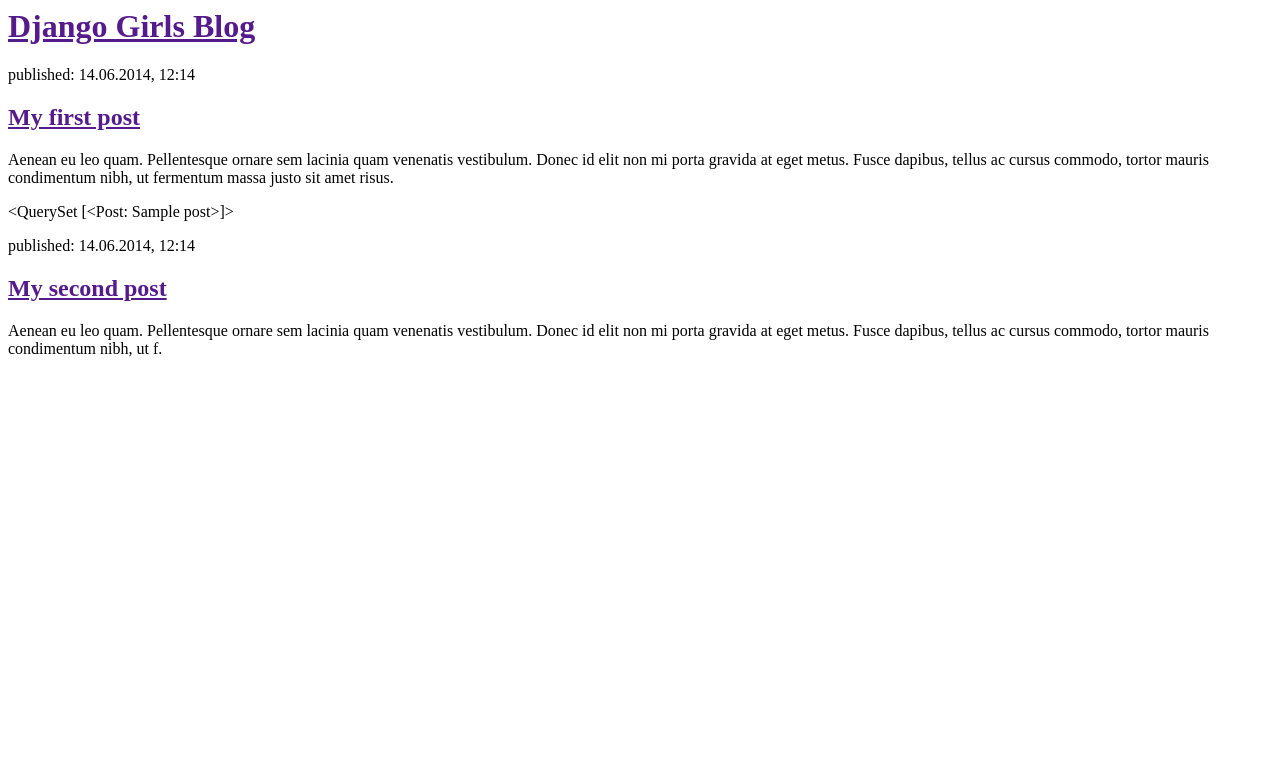
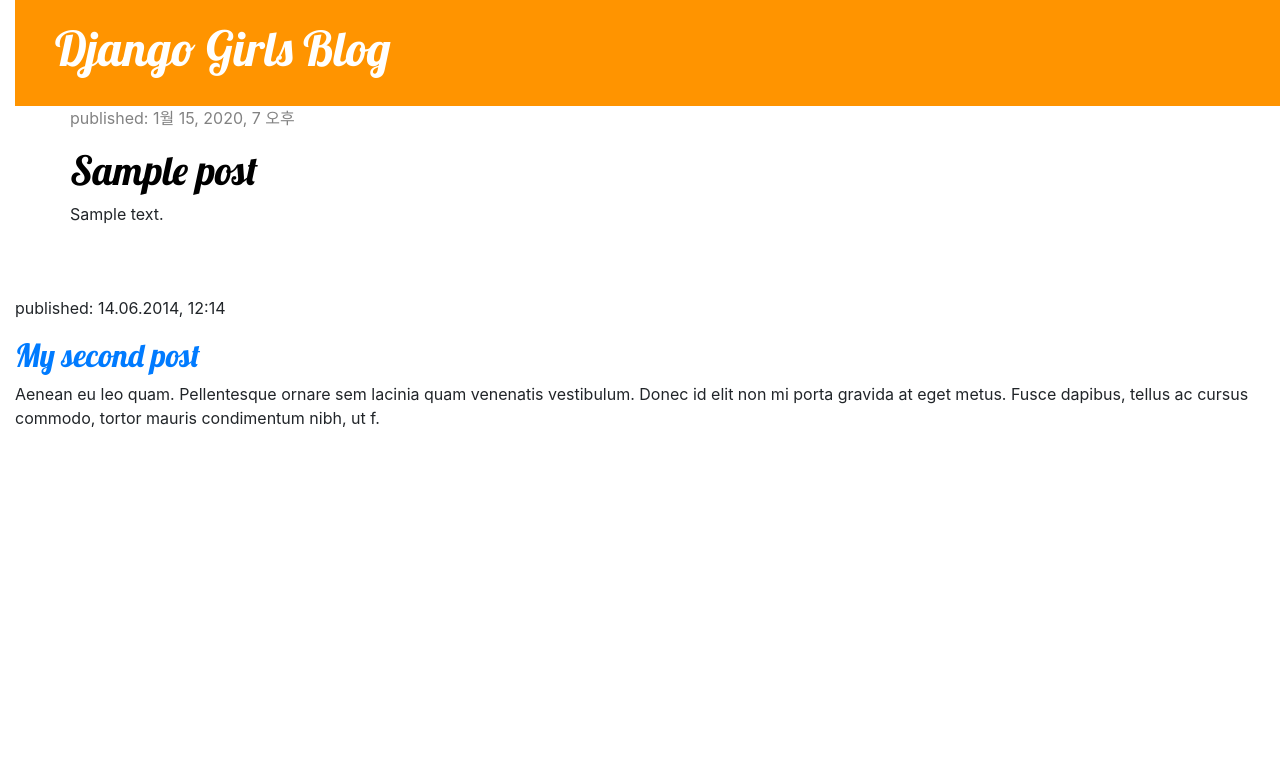
Before and after one commit to sellios/my-first-blog, a Django app: template blog/templates/blog/post_list.html in a window 1280 px wide. Shown: the top 783 px of the page. Run offline with Django 3.2, Linux system fonts and the light colour scheme; the template is opened without the code that fills it: values that come from a table or form of the project are taken from there, others are empty; tables that the repository leaves empty hold one stand-in row (values such as "Sample post"); some libraries are stand-ins or nearby versions.

Commit message:
2nd Changed the HTML for the site.

```diff
--- /dev/null
+++ b/blog/static/css/blog.css
@@ -0,0 +1,55 @@
+h1 a{
+    color: #fca205;
+    font-family : 'Lobster';   /* 폰트 수정 알림 */
+}
+
+body {
+    padding-left: 15px;
+}
+
+.page-header {
+    background-color: #ff9400;
+    margin-top: 0;
+    padding: 20px 20px 20px 40px;
+}
+
+.page-header h1, .page-header h1 a, .page-header h1 a:visited, .page-header h1 a:active {
+    color: #ffffff;
+    font-size: 36pt;
+    text-decoration: none;
+}
+
+.content {
+    margin-left: 40px;
+}
+
+h1, h2, h3, h4 {
+    font-family: 'Lobster', cursive;
+}
+
+.date {
+    color: #828282;
+}
+
+.save {
+    float: right;
+}
+
+.post-form textarea, .post-form input {
+    width: 100%;
+}
+
+.top-menu, .top-menu:hover, .top-menu:visited {
+    color: #ffffff;
+    float: right;
+    font-size: 26pt;
+    margin-right: 20px;
+}
+
+.post {
+    margin-bottom: 70px;
+}
+
+.post h1 a, .post h1 a:visited {
+    color: #000000;
+}
--- a/blog/templates/blog/post_list.html
+++ b/blog/templates/blog/post_list.html
@@ -1,20 +1,45 @@
+{% load static %}
+
 <html>
     <head>
-        <title>Django Girls blog</title>
+            <!-- 부트스트랩 추가-->
+            <link rel="stylesheet" href="https://stackpath.bootstrapcdn.com/bootstrap/4.1.3/css/bootstrap.min.css" integrity="sha384-MCw98/SFnGE8fJT3GXwEOngsV7Zt27NXFoaoApmYm81iuXoPkFOJwJ8ERdknLPMO" crossorigin="anonymous">
+
+            <!-- CSS 파일 추가 알려줌-->
+            <link rel="stylesheet" href="{% static 'css/blog.css' %}">
+
+            <!-- 폰트 바꾸기 -->
+            <link href="//fonts.googleapis.com/css?family=Lobster&subset=latin,latin-ext" rel="stylesheet" type="text/css">
+
+            <title>Django Girls blog</title>
     </head>
     <body>
-        <div>
+        <div class="page-header">
             <h1><a href="">Django Girls Blog</a></h1>
         </div>
-        {% for post in posts %}
-        <div>
-            <p>published: 14.06.2014, 12:14</p>
-            <h2><a href="">My first post</a></h2>
-            <p>Aenean eu leo quam. Pellentesque ornare sem lacinia quam venenatis vestibulum. Donec id elit non mi porta gravida at eget metus. Fusce dapibus, tellus ac cursus commodo, tortor mauris condimentum nibh, ut fermentum massa justo sit amet risus.</p>
+
+
+        <div class="content container">
+
+            <div class="row">
+                    <div class="col-md-8">
+                    {% for post in posts %}
+                        <div class="post">
+
+                            <div class="date">
+                                <p>published: {{ post.published_date }}</p>
+                            </div>
+
+                                <h1><a href="">{{ post.title }}</a></h2>
+                                <p>{{ post.text|linebreaksbr }}</p>
+
+                        </div>
+                    {% endfor %}
+                </div>
+            </div>
         </div>
-        {% endfor %}
 
-        {{ posts }}
+
 
         <div>
             <p>published: 14.06.2014, 12:14</p>
```
